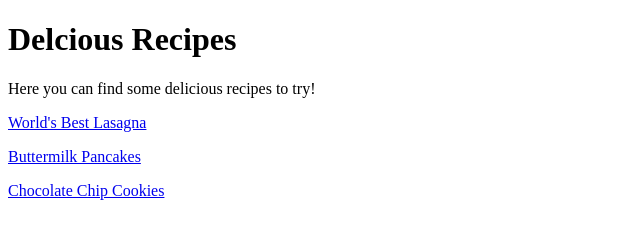
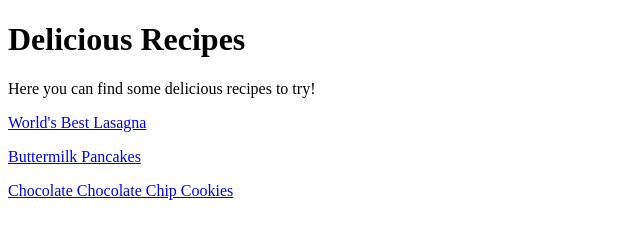
Before and after one commit to leosenff/odin-recipes, a plain HTML site: page index.html in a window 1280 px wide. Shown: the whole page, without its empty margins (0-640 px from the left). Drawn offline with Linux system fonts and the light colour scheme.

Commit message:
Edit links

```diff
--- a/index.html
+++ b/index.html
@@ -6,10 +6,10 @@
     <title>Recipes</title>
 </head>
 <body>
-    <h1>Delcious Recipes</h1>
+    <h1>Delicious Recipes</h1>
     <p>Here you can find some delicious recipes to try!</p>
     <a href= "./recipes/lasagna.html">World's Best Lasagna</a>
     <p><a href="./recipes/pacankes.html">Buttermilk Pancakes</a></p>
-    <p><a href="./recipes/cookies.html">Chocolate Chip Cookies</a></p>
+    <p><a href="./recipes/cookies.html">Chocolate Chocolate Chip Cookies</a></p>
 </body>
 </html>
```
